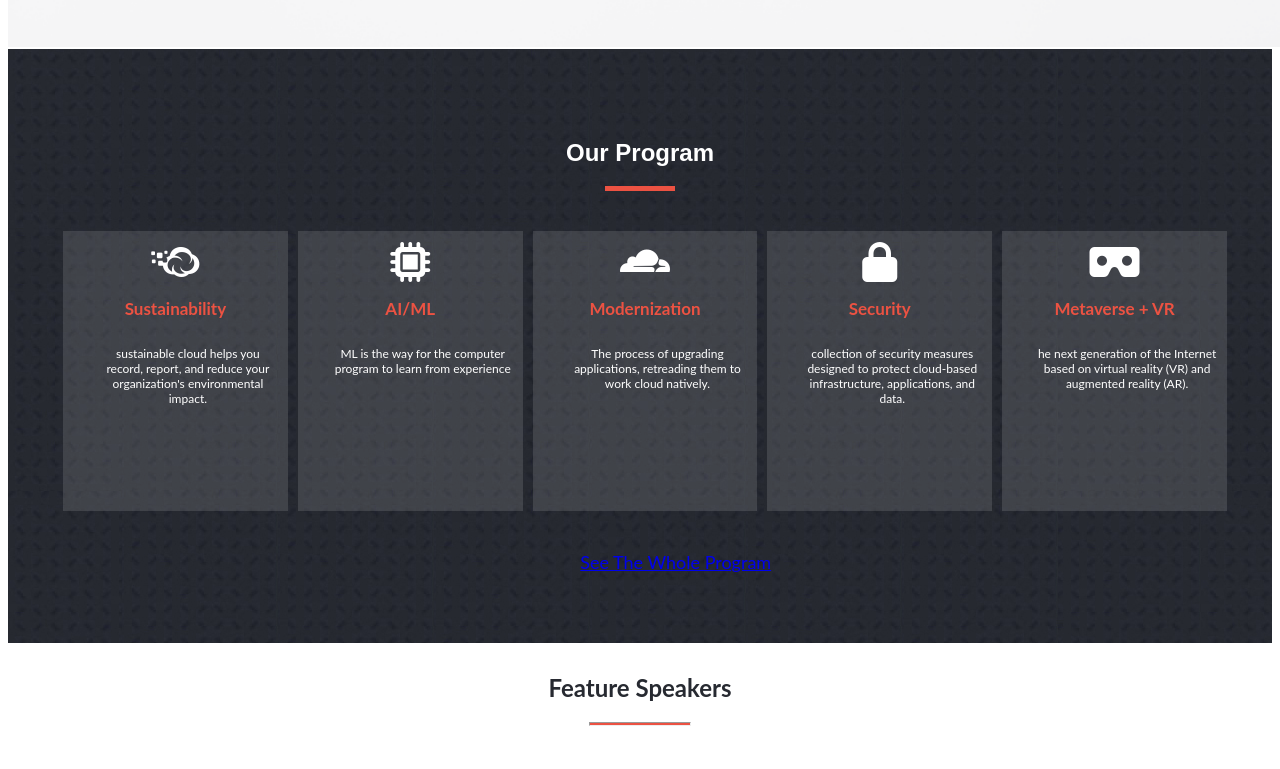
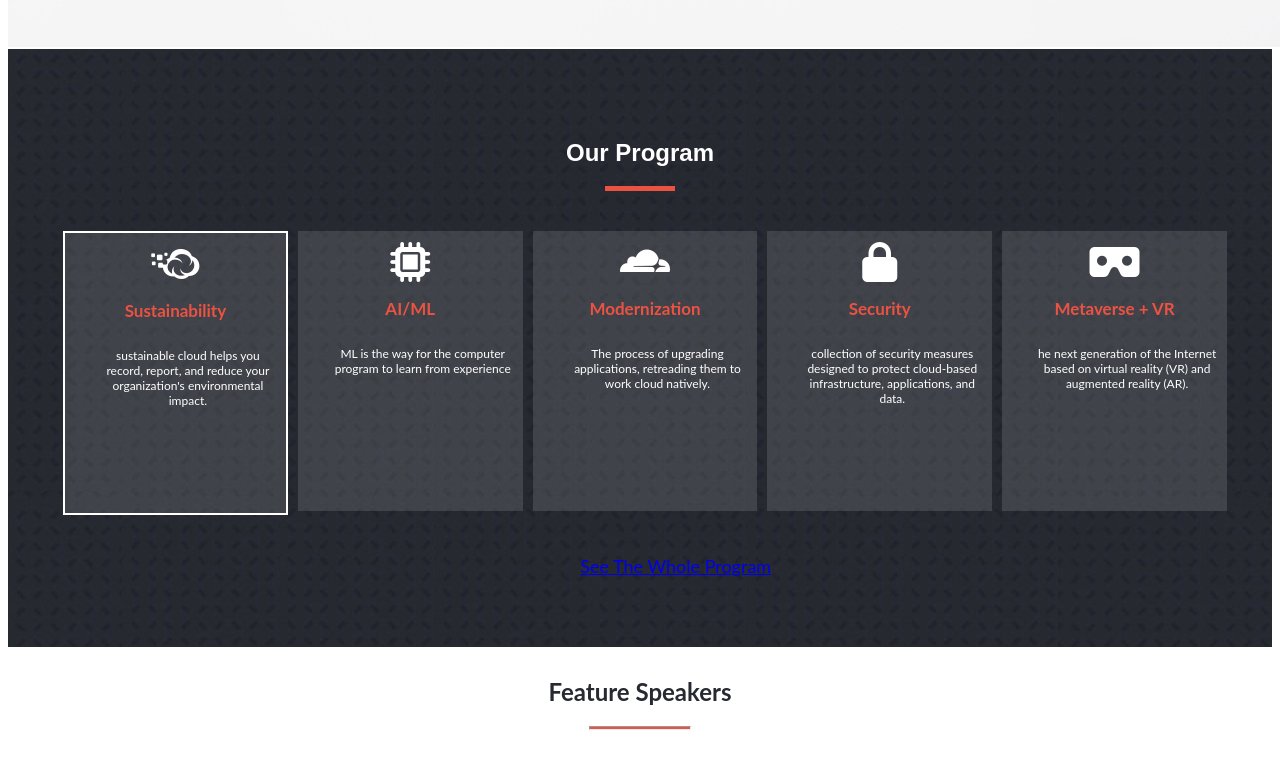
Before and after one commit to henrycode460/html_Capstone_Project, a website: page index.html in a window 1280 px wide. In both pictures the pointer is over the element 175 px from the left and 1011 px from the top of the page. Shown: the part 640-1409 px from the top of the page. Drawn offline with Linux system fonts and the light colour scheme.

Commit message:
Add white missing border to the program list

```diff
--- a/style.css
+++ b/style.css
@@ -179,6 +179,11 @@ body {
   margin-top: 20px;
   max-width: 650px;
   height: 125px;
+}
+
+.program-list:hover{
+border: 2px solid white;
+cursor: pointer;
 }
 
 .list-title {
```
